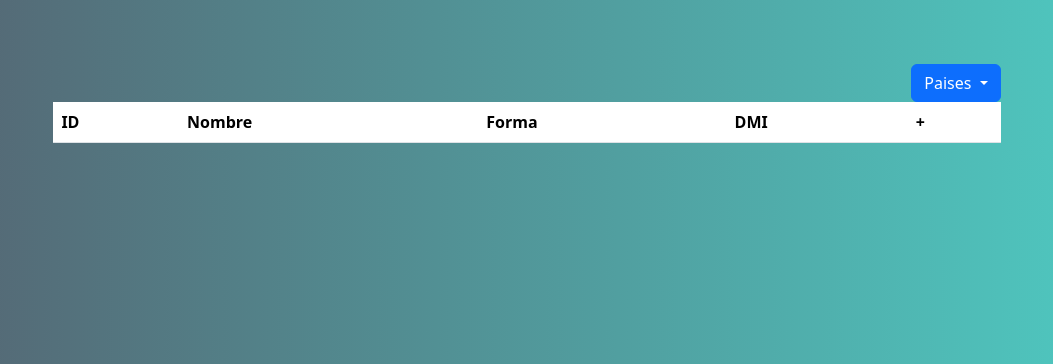
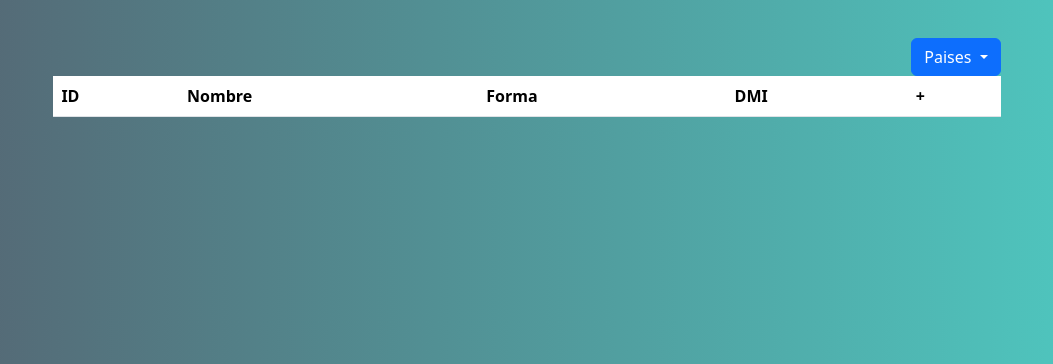
Before and after one commit to opedrenyo/buzzer_scrapper, a Flask app: page /equipos in a window 1280 px wide. Shown: the part 56-420 px from the top of the page, without its empty margins (113-1166 px from the left). Run offline with Flask 3, Linux system fonts and the light colour scheme; data that the repository does not hold is empty; some libraries are stand-ins or nearby versions.

Commit message:
menos margen con la parte superior ya que quedaba muy grande el hueco

```diff
--- a/static/css/main.css
+++ b/static/css/main.css
@@ -5,7 +5,7 @@ body{
 }
 
 .margin-top{
-    margin-top: 5%;
+    margin-top: 3%;
 }
 
 .margin-left{
```
